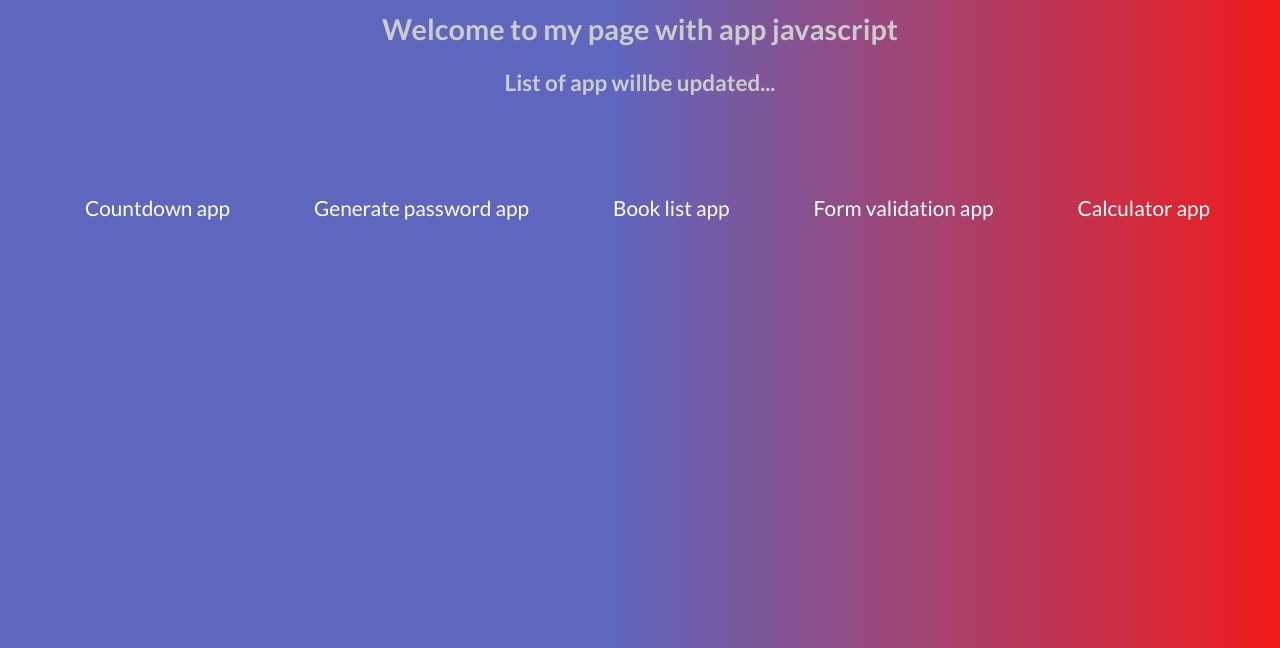
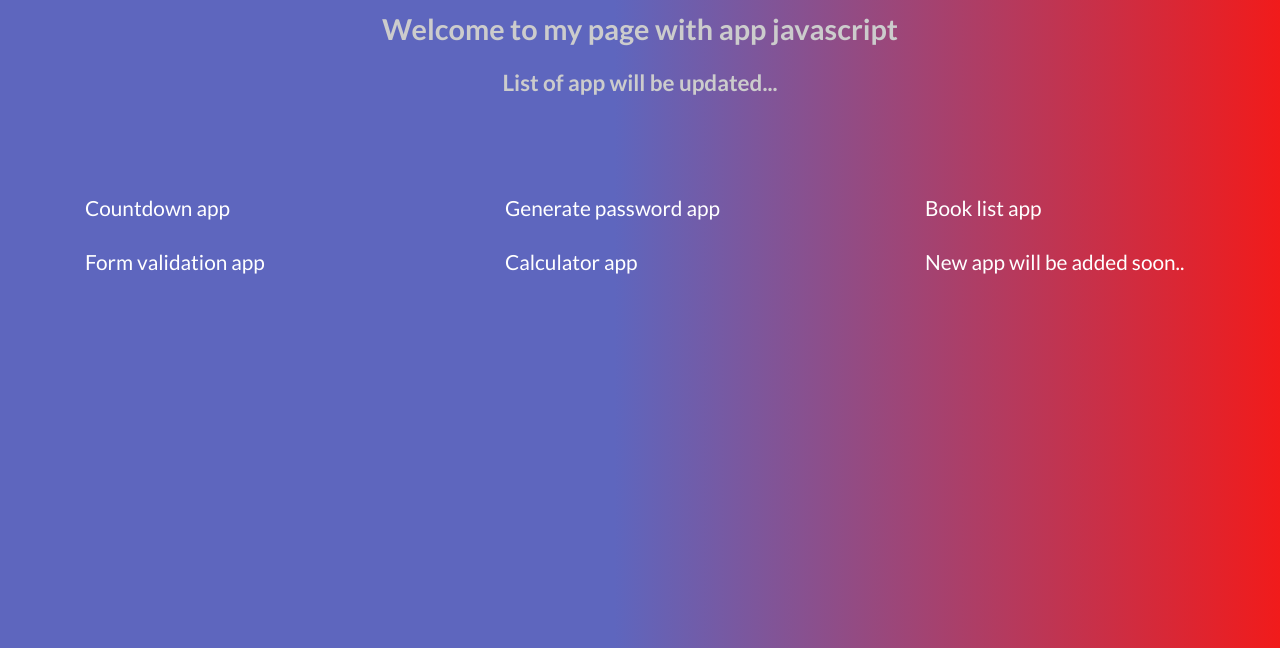
Before and after one commit to alexkobrin/js-app, a plain HTML site: page index.html in a window 1280 px wide. Shown: the part 152-800 px from the top of the page. Drawn offline with nearby package versions, Linux system fonts and the light colour scheme.

Commit message:
small fix

```diff
--- a/css/style.css
+++ b/css/style.css
@@ -76,7 +76,10 @@ a {
     flex-wrap: wrap;
     justify-content: space-between;
 }
-
+.title-app_inner li {
+    width: 25%;
+    margin-bottom: 30px;
+}
 .title-app_inner a {
     color: #fff;
 }
--- a/index.html
+++ b/index.html
@@ -26,7 +26,7 @@
             <div class="title__inner">
                 <h1>Hello guys </h1>
                 <h2>Welcome to my page with app javascript</h2>
-                <h3>List of app willbe updated...</h3>
+                <h3>List of app will be updated...</h3>
             </div>
         </div>
         <div class="title-app">
@@ -37,6 +37,8 @@
                 <li> <a href="https://alexkobrin.github.io/js-app/booklist.html">Book list app</a></li>
                 <li> <a href="https://alexkobrin.github.io/js-app/form-validation.html">Form validation app</a></li>
                 <li> <a href="https://alexkobrin.github.io/js-app/calculator.html">Calculator app</a></li>
+                <li> <a href="https://alexkobrin.github.io/js-app/calculator.html">New app will be added soon..</a></li>
+
             </div>
         </div>
 
```
